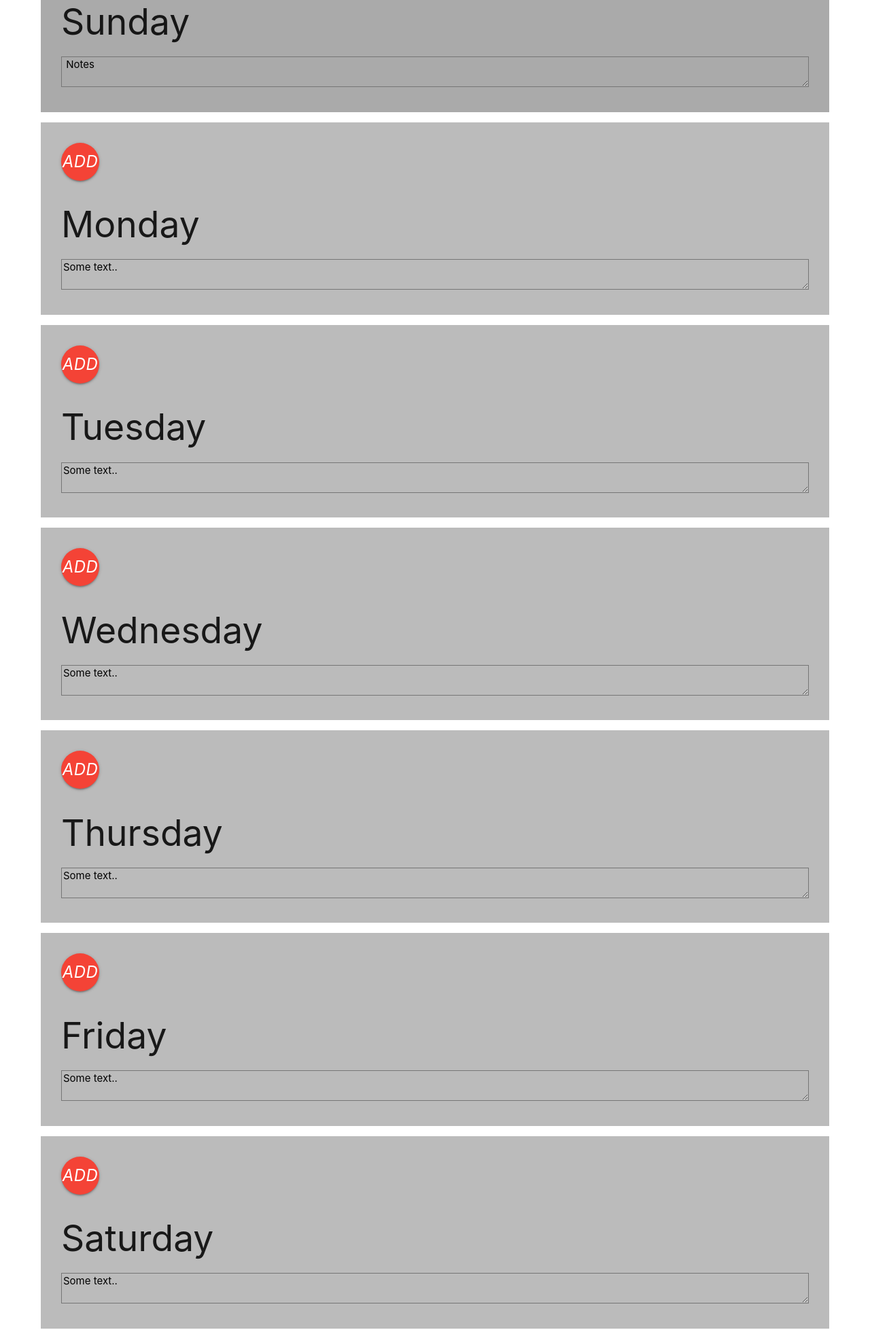
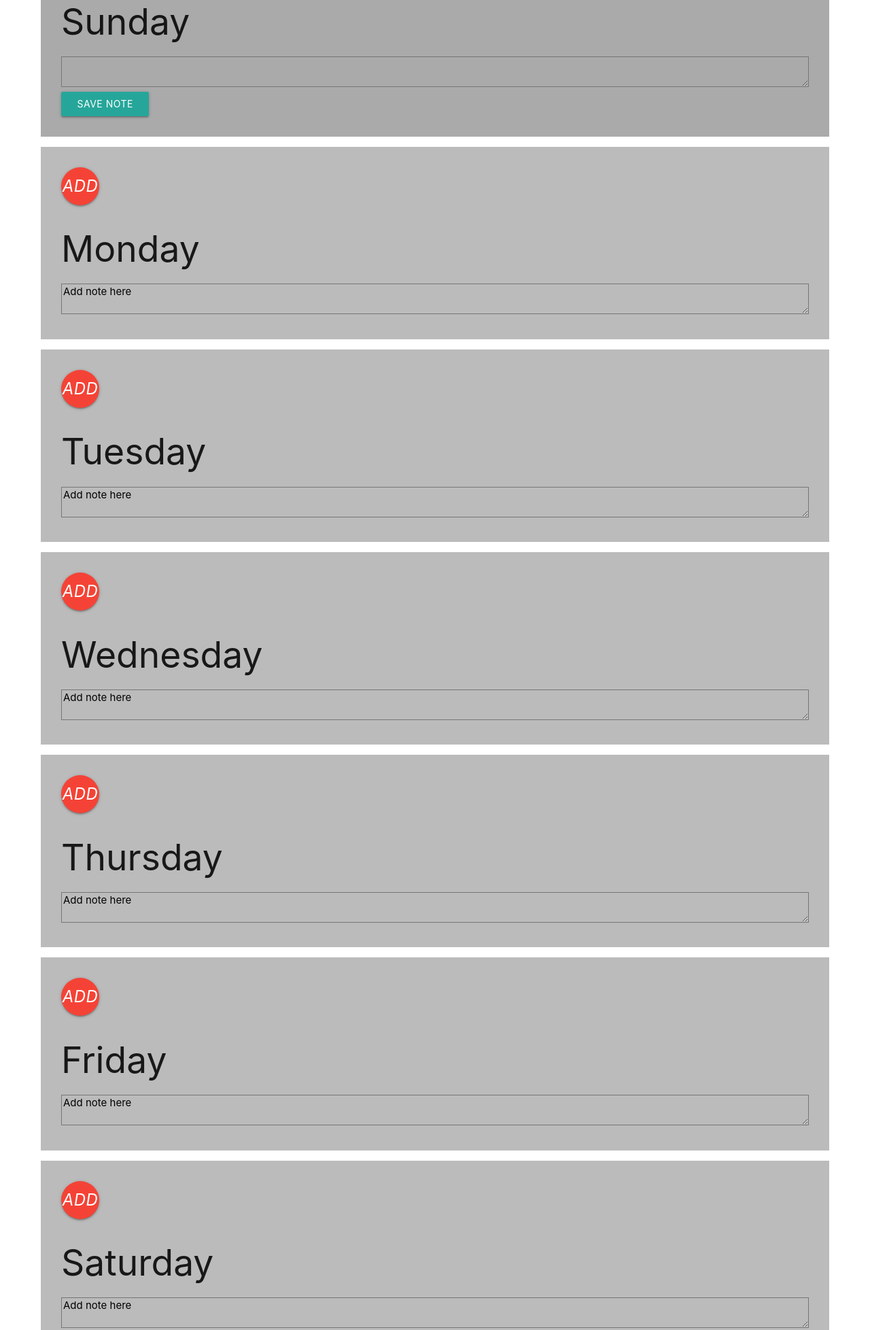
Before and after one commit to DonFlores/7dogs-7days, a plain HTML site: page index.html in a window 1280 px wide. Shown: the part 300-2256 px from the top of the page at 68% size. Drawn offline with nearby package versions, Linux system fonts and the light colour scheme.

Commit message:
added save button, function, and localstorage

```diff
--- a/Assets/styles/js/script.js
+++ b/Assets/styles/js/script.js
@@ -1,6 +1,21 @@
 var buttonelement = document.querySelector(".fetchJokes")
 var image = document.querySelector(".image")
 var joke = document.getElementById("jokeID")
+var saveBtnEl = document.getElementById("saveBtnEl")
+var saveNoteText = document.getElementById("saveNoteText")
+
+function handleSaveNote () {
+    var noteContent = saveNoteText.value
+    localStorage.setItem("note1", noteContent)
+}
+
+function renderNotes () {
+    var notes = localStorage.getItem("note1")
+    saveNoteText.innerText = (notes)
+}
+
+saveBtnEl.addEventListener("click", handleSaveNote)
+
  function getJoke (){
     const options = {
         method: 'GET',
@@ -40,3 +55,5 @@ buttonelement.addEventListener("click",function(){
     getJoke()
     handleFetch()
     })
+
+renderNotes()
--- a/index.html
+++ b/index.html
@@ -21,37 +21,40 @@
         <div class="image"></div>
         <div id="jokeID"></div>
             <h2>Sunday</h2>
-          <textarea> Notes</textarea>
+          <textarea id="saveNoteText">Add note here</textarea>
+          <button id="saveBtnEl" class="btn waves-effect waves-light" type="submit" name="action">Save note
+            <i class="material-icons right"></i>
+          </button>
         </div>
         <div class="column day-container" style="background-color:#bbb;">
             <a class="btn-floating btn-large waves-effect waves-light red"><i class="material-icons">add</i></a>
           <h2>Monday</h2>
-          <textarea>Some text..</textarea>
+          <textarea>Add note here</textarea>
         </div>
         <div class="column day-container" style="background-color:#bbb;">
             <a class="btn-floating btn-large waves-effect waves-light red"><i class="material-icons">add</i></a>
           <h2>Tuesday</h2>
-          <textarea>Some text..</textarea>
+          <textarea>Add note here</textarea>
       </div>
       <div class="column day-container" style="background-color:#bbb;">
         <a class="btn-floating btn-large waves-effect waves-light red"><i class="material-icons">add</i></a>
           <h2>Wednesday</h2>
-          <textarea>Some text..</textarea>
+          <textarea>Add note here</textarea>
       </div>
       <div class="column day-container" style="background-color:#bbb;">
         <a class="btn-floating btn-large waves-effect waves-light red dog-button"><i class="material-icons">add</i></a>
           <h2>Thursday</h2>
-          <textarea>Some text..</textarea>
+          <textarea>Add note here</textarea>
       </div>
       <div class="column day-container" style="background-color:#bbb;">
         <a class="btn-floating btn-large waves-effect waves-light red"><i class="material-icons">add</i></a>
           <h2>Friday</h2>
-          <textarea>Some text..</textarea>
+          <textarea>Add note here</textarea>
       </div>
       <div class="column day-container" style="background-color:#bbb;">
         <a class="btn-floating btn-large waves-effect waves-light red"><i class="material-icons">add</i></a>
           <h2>Saturday</h2>
-          <textarea>Some text..</textarea>
+          <textarea>Add note here</textarea>
     </div>
 <script src="./Assets/styles/js/script.js"></script>
 <script src="https://code.jquery.com/jquery-3.5.1.min.js"></script>
```
Also changed, not shown: 1 other file.
